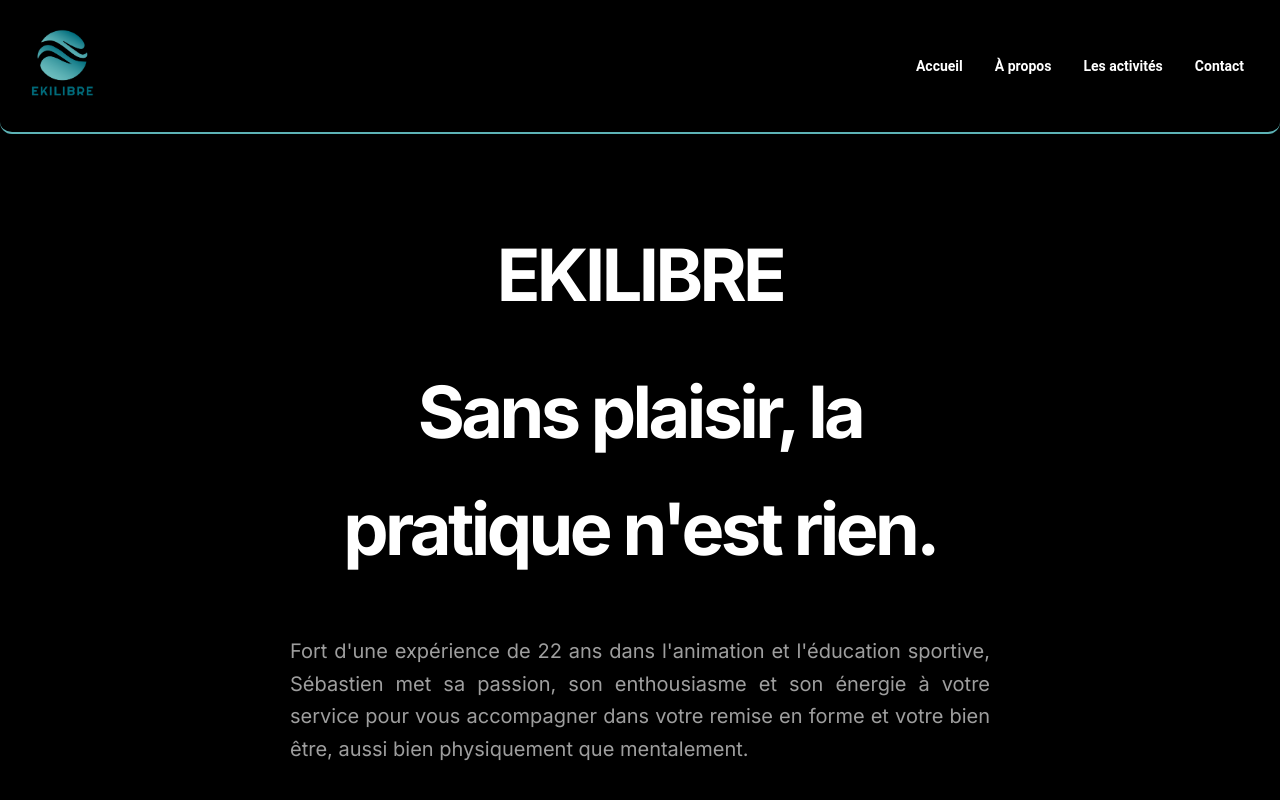
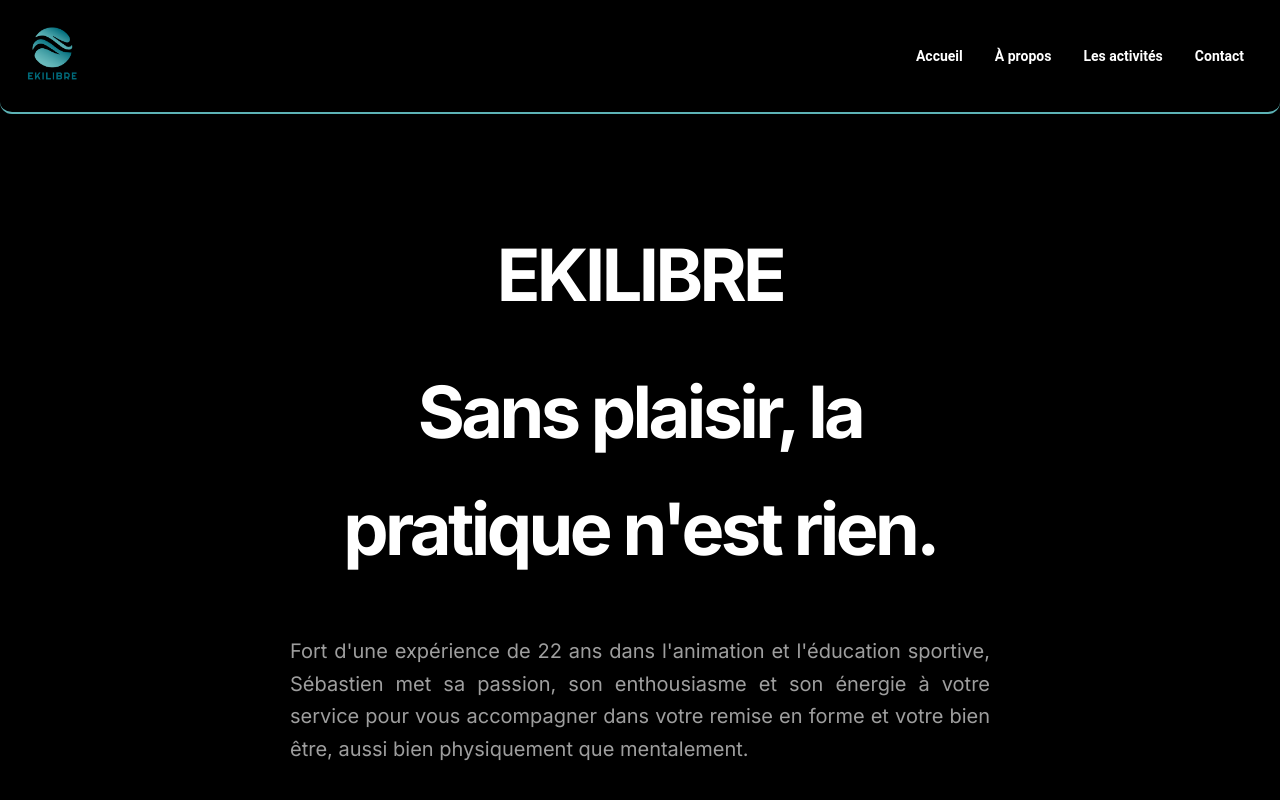
Before and after one commit to alexbmt84/ekilibre, a Next.js app: page / in a window 1280 px wide. Shown: the top 800 px of the page. Built offline with nearby package versions, Linux system fonts and the light colour scheme.

Commit message:
Scroll link logo

```diff
--- a/src/components/component/navbar.jsx
+++ b/src/components/component/navbar.jsx
@@ -201,7 +201,21 @@ export function NavbarSimple() {
                     "text-blue-gray-900"
                 }
             >
-
+                <ScrollLink href={"#home"}
+                            to={"home"}
+                            smooth={true}
+                            duration={500}
+                            offset={-80}
+                            onClick={closeNav}
+                            className={
+                                "flex " +
+                                "items-center " +
+                                "hover:text-[#5DB3B6] " +
+                                "transition-colors " +
+                                "text-white " +
+                                "font-bold"
+                            }
+                >
                     <Image src={"/logo.webp"}
                            alt={"logo"}
                            width={100}
@@ -210,6 +224,7 @@ export function NavbarSimple() {
                                "-ml-5"
                            }
                     />
+                </ScrollLink>
 
                 <div
                     className={
```
Lines whose indentation alone changed are shown as unchanged.
